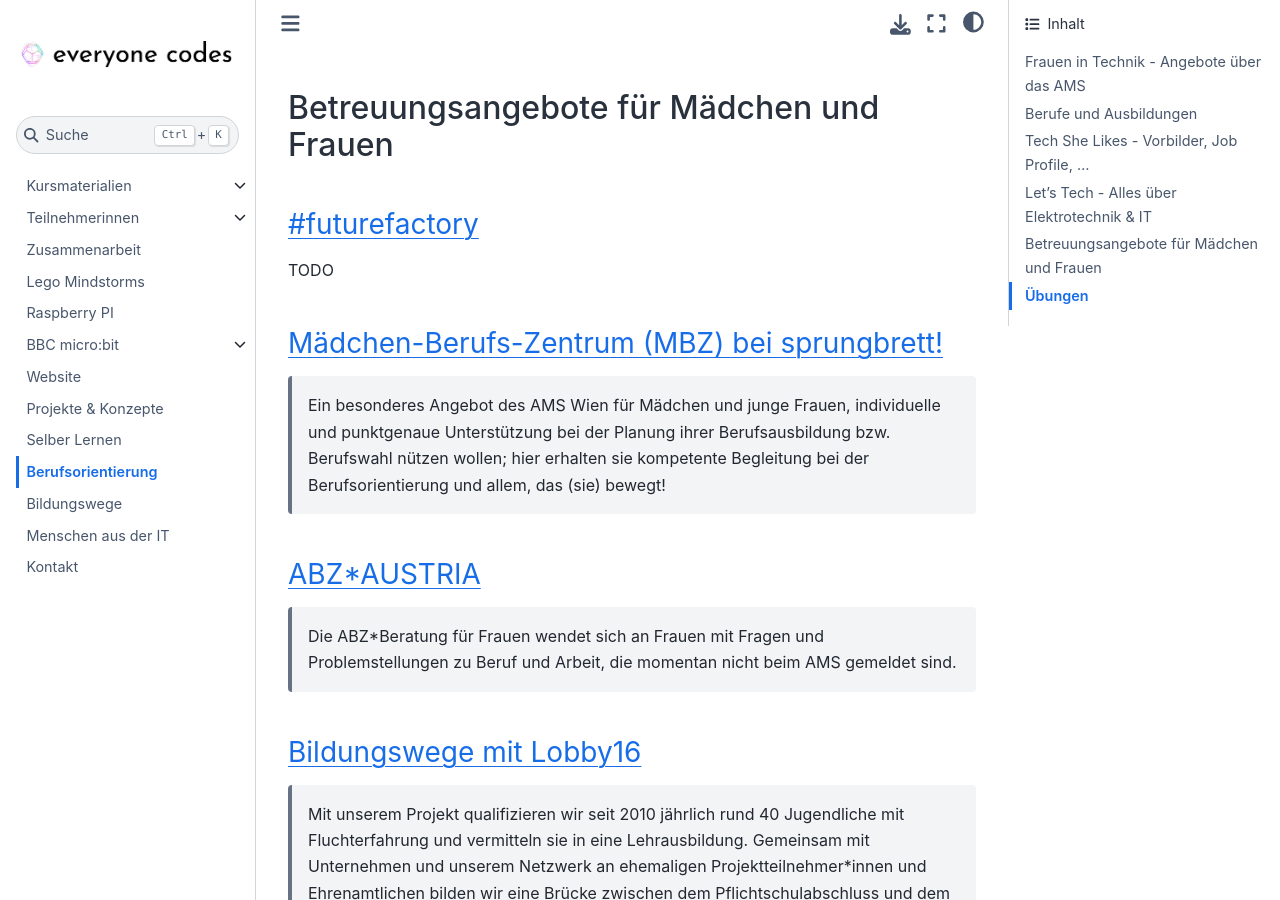
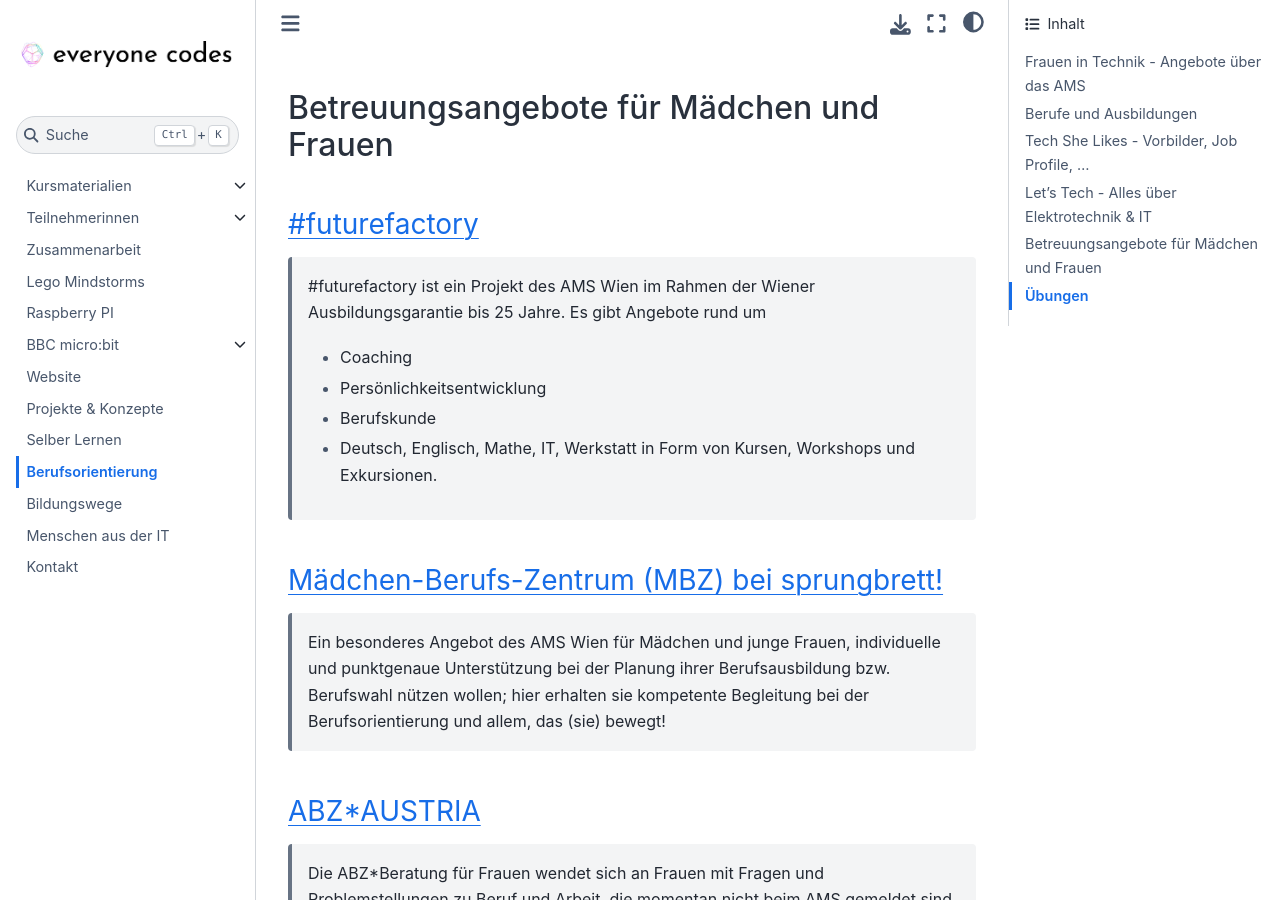
Before and after one commit to ec-mentors/IT-ist-das-was-fuer-mich-i03, a Sphinx documentation site: the page built from source/orientation.md, in a window 1280 px wide and 900 px high, scrolled down 1800 px. Built offline with Sphinx 7.4.7 and the Sphinx Book theme 1.1.4, drawn with Linux system fonts in a browser that asks for light colours.

Commit message:
Add a little bit of info about futurefactory
Refs #14

```diff
--- a/source/orientation.md
+++ b/source/orientation.md
@@ -65,7 +65,14 @@
 
 ### [#futurefactory](https://futurefactory.blog/)
 
-TODO
+> #futurefactory ist ein Projekt des AMS Wien im Rahmen der Wiener Ausbildungsgarantie bis 25 Jahre.
+> Es gibt Angebote rund um
+> * Coaching
+> * Persönlichkeitsentwicklung
+> * Berufskunde
+> * Deutsch, Englisch, Mathe, IT, Werkstatt
+> in Form von Kursen, Workshops und Exkursionen.
+
 
 ### [Mädchen-Berufs-Zentrum (MBZ) bei sprungbrett!](https://sprungbrett.or.at/)
 
@@ -87,7 +94,6 @@
 in eine Lehrausbildung.
 > Gemeinsam mit Unternehmen und unserem Netzwerk an ehemaligen Projektteilnehmer*innen und Ehrenamtlichen bilden wir eine Brücke zwischen dem Pflichtschulabschluss und dem Einstieg in den Arbeitsmarkt.
 > Wir wissen, dass der Beginn und das Durchhalten herausfordend sein können - wir begleiten die Jugendlichen daher in ihre Lehre und sind bis zum Lehrabschluss für sie da!
-
 
 ### [A|B|O Jugend](https://abo-jugend.at/)
 
```
